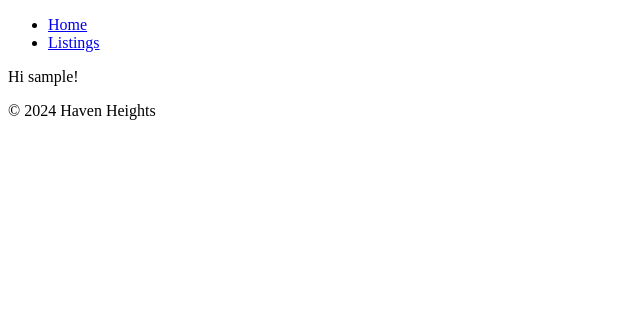
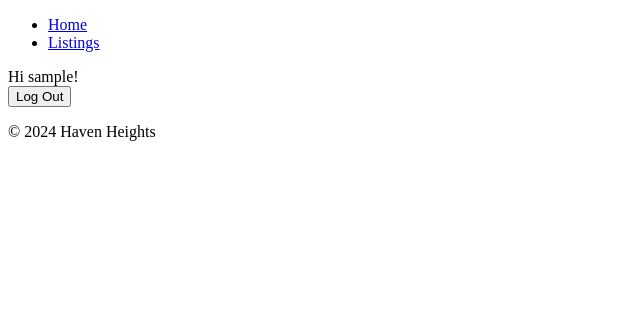
Before and after one commit to DavidMarkNjogu/Project4-copy, a Django app: page / in a window 1280 px wide. Shown: the top 312 px of the page, without its empty margins (0-640 px from the left). Run offline with Django 4.2, Linux system fonts and the light colour scheme; the visitor is signed in with stand-in values (Sample User, id 1).

Commit message:
Add logout button for authenticated users in home.html

```diff
--- a/templates/home.html
+++ b/templates/home.html
@@ -5,6 +5,10 @@
 {% block content %}
 {% if user.is_authenticated %}
     Hi {{ user.username }}!
+    <form action="{% url 'logout' %}" method="post">
+      {% csrf_token %}
+      <button type="submit">Log Out</button>
+    </form>
 {% else %}
     <p>You are not logged in</p>
     <a href="{% url 'login' %}">Log In</a>
```
